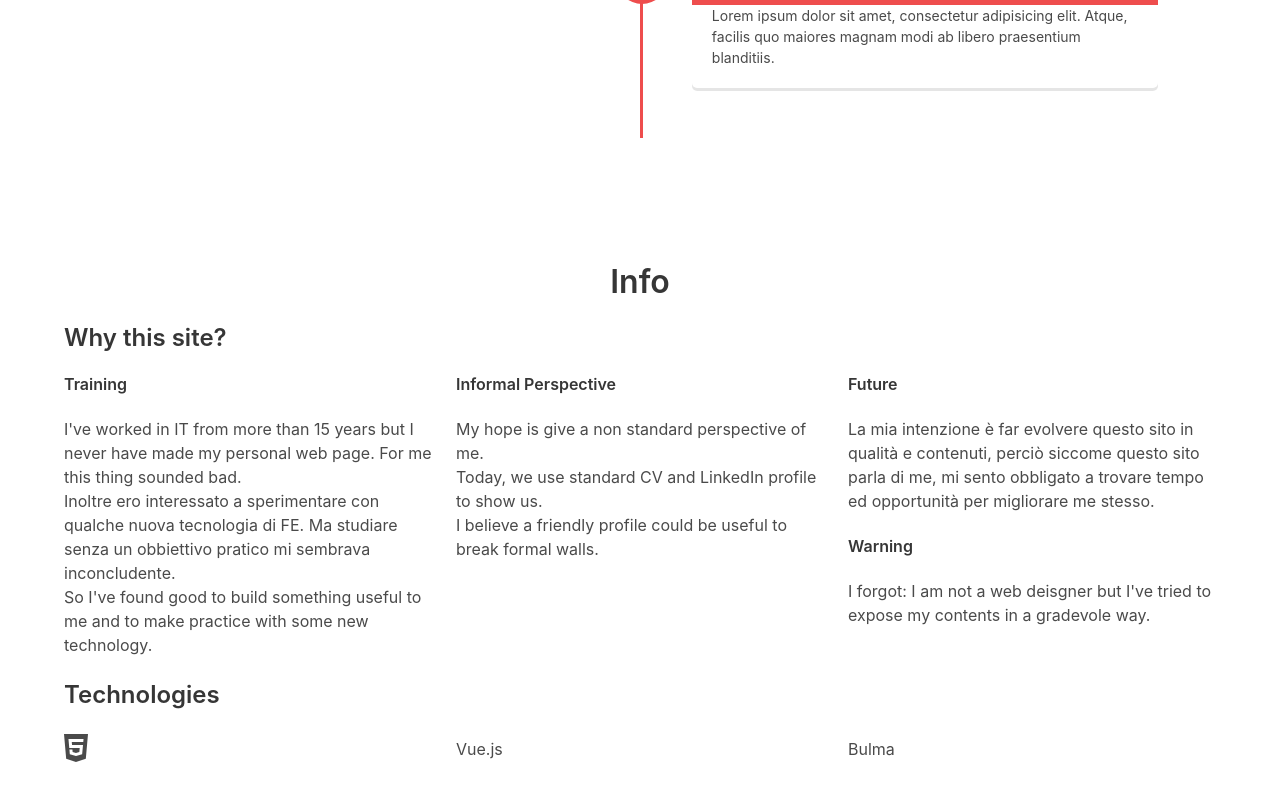
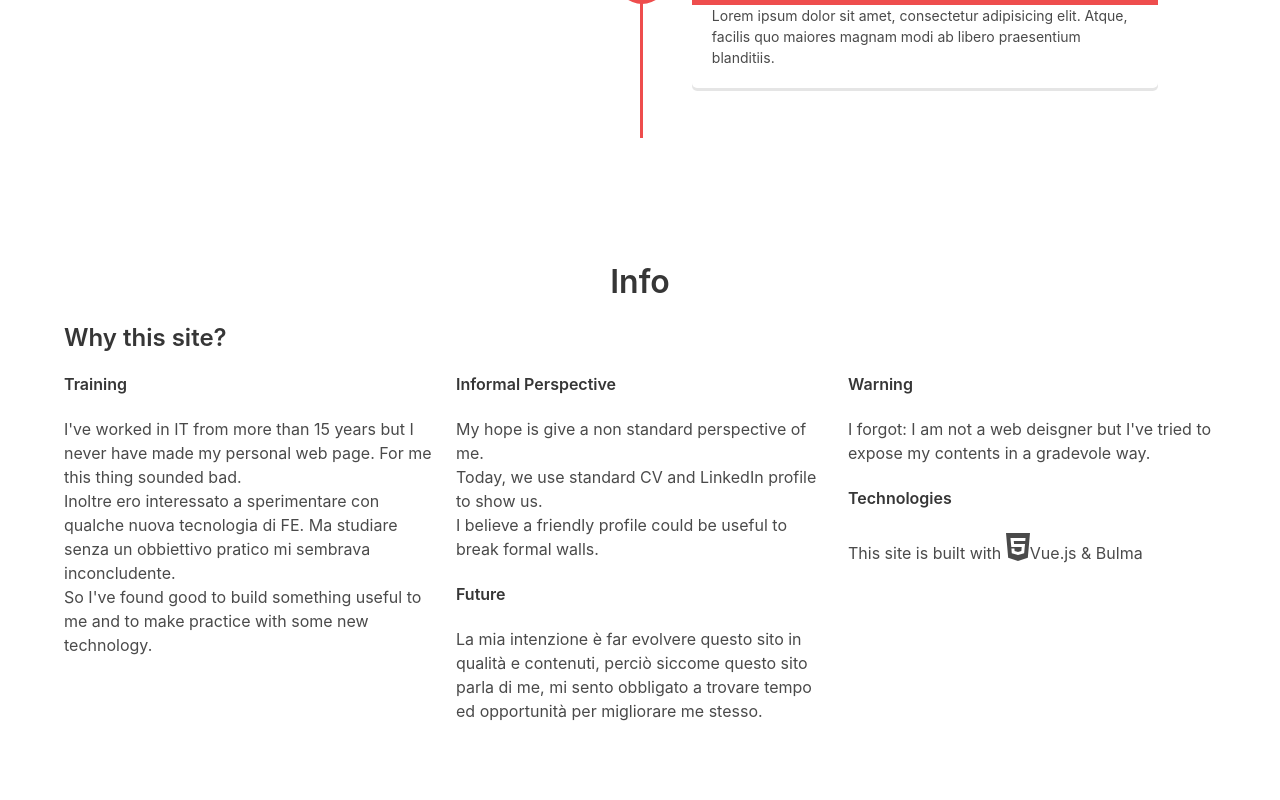
Before and after one commit to lorenzocarlesso/personal-profile, a Vue app: page / in a window 1280 px wide. Shown: the part 2526-3326 px from the top of the page. After the commit the page ends 3297 px from the top, so only its background shows below. Built offline with nearby package versions, Linux system fonts and the light colour scheme.

Commit message:
implementation

```diff
--- a/src/pages/Info.vue
+++ b/src/pages/Info.vue
@@ -17,23 +17,20 @@
           <p>My hope is give a non standard perspective of me.</p>
           <p>Today, we use standard CV and LinkedIn profile to show us.</p>
           <p>I believe a friendly profile could be useful to break formal walls.</p>
+          <br />
+          <h6 class="title is-6">Future</h6>
+          <p>La mia intenzione è far evolvere questo sito in qualità e contenuti, perciò siccome questo sito parla di me, mi sento obbligato a trovare tempo ed opportunità per migliorare me stesso.</p>
         </div>
         <div class="column">
-          <h6 class="title is-6">Future</h6>
-          <p>La mia intenzione è far evolvere questo sito in qualità e contenuti, perciò siccome questo sito parla di me, mi sento obbligato a trovare tempo ed opportunità per migliorare me stesso.</p>
-          <br />
           <h6 class="title is-6">Warning</h6>
           <p>I forgot: I am not a web deisgner but I've tried to expose my contents in a gradevole way.</p>
+          <br />
+          <h6 class="title is-6">Technologies</h6>
+          <p>
+            This site is built with
+            <font-awesome-icon :icon="['fab', 'html5']" size="2x"></font-awesome-icon>Vue.js & Bulma
+          </p>
         </div>
-      </div>
-
-      <h4 class="title is-4">Technologies</h4>
-      <div class="columns is-mobile is-centered is-vcentered">
-        <div class="column">
-          <font-awesome-icon :icon="['fab', 'html5']" size="2x"></font-awesome-icon>
-        </div>
-        <div class="column">Vue.js</div>
-        <div class="column">Bulma</div>
       </div>
     </div>
   </section>
```
